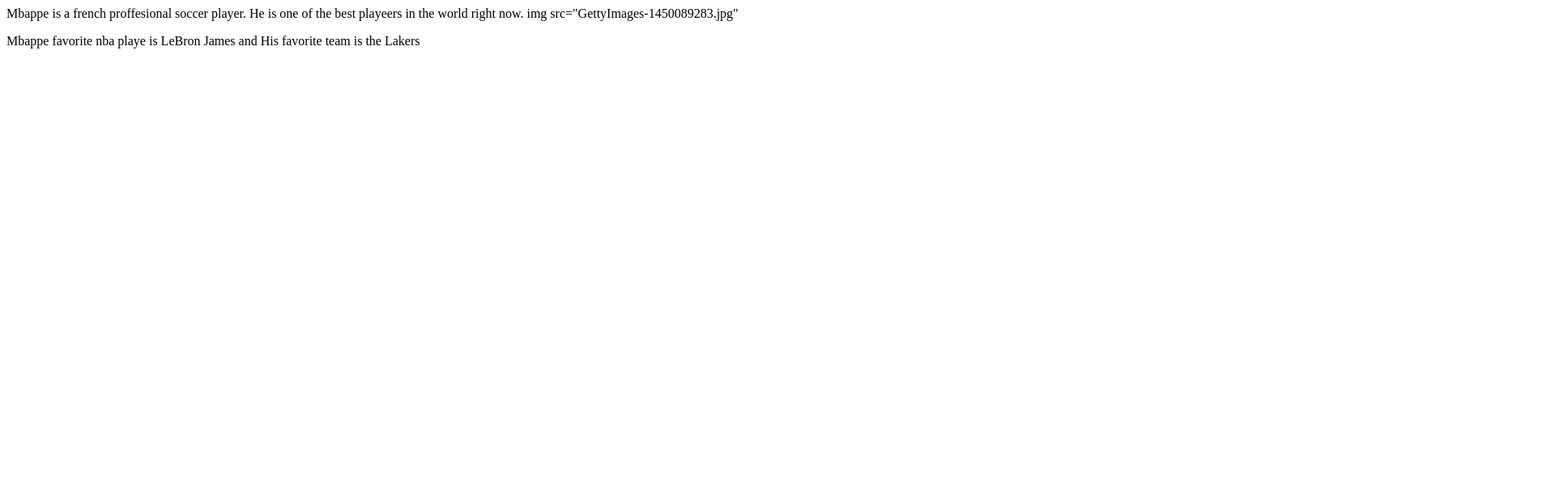
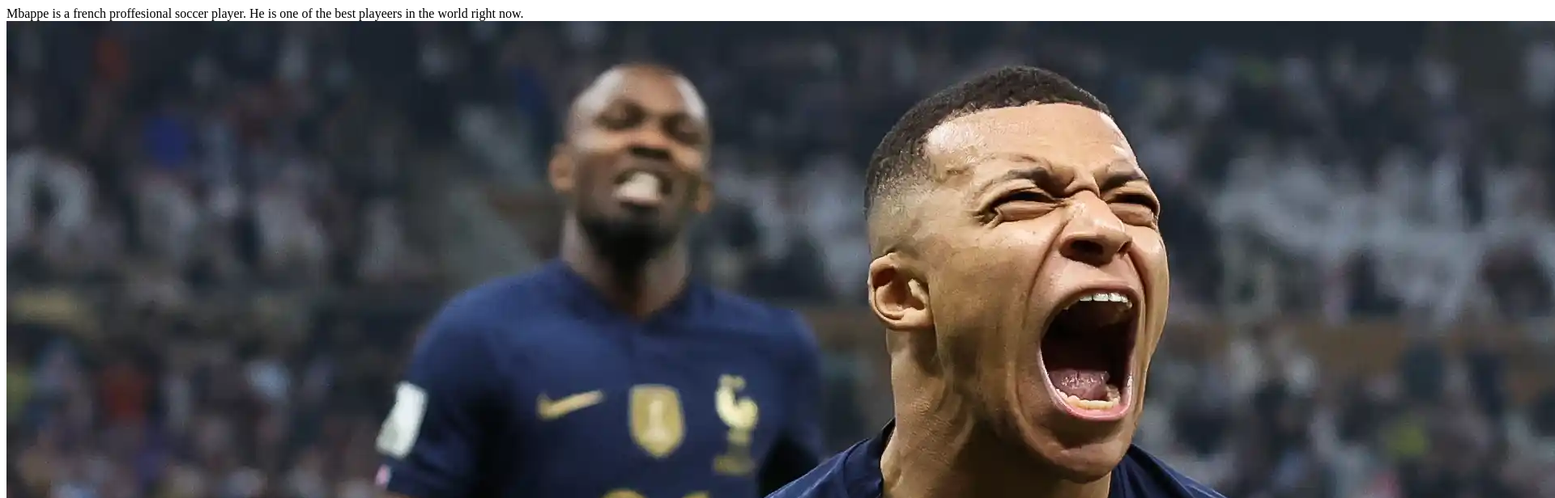
Before and after one commit to gomezj2123/class-assignment, a plain HTML site: page index.html in a window 1280 px wide. Shown: the top 616 px of the page at 81% size, 1920 px wide, since content can reach past the window. Drawn offline with Linux system fonts and the light colour scheme.

Commit message:
Update index.html

```diff
--- a/index.html
+++ b/index.html
@@ -1,4 +1,4 @@
 <html>
  <p>Mbappe is a french proffesional soccer player. He is one of the best playeers in the world right now.
-img src="GettyImages-1450089283.jpg"
+<img src=GettyImages-1450089283.jpg>
 <p> Mbappe favorite nba playe is LeBron James and His favorite team is the Lakers
```
